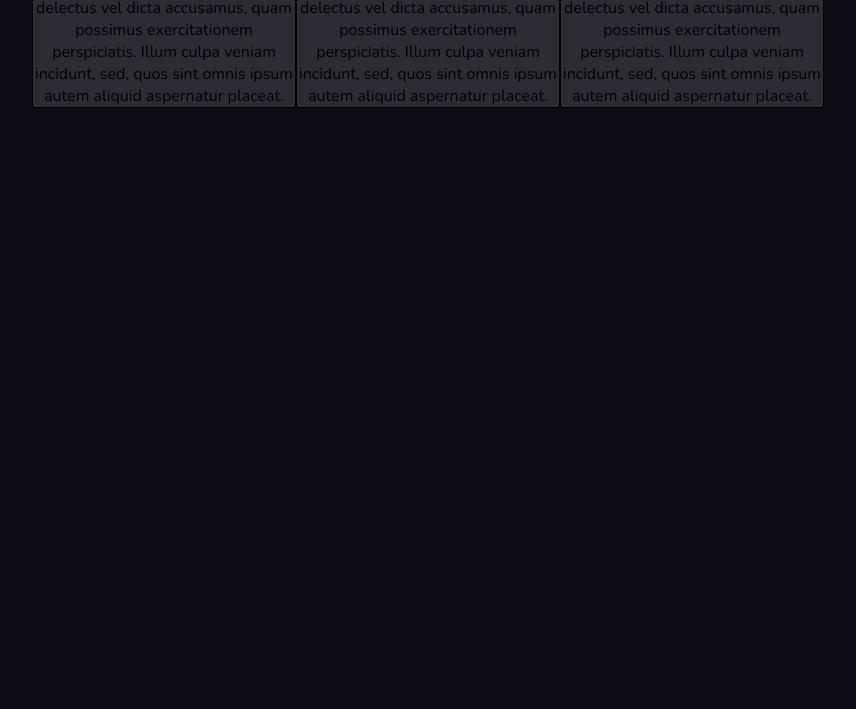
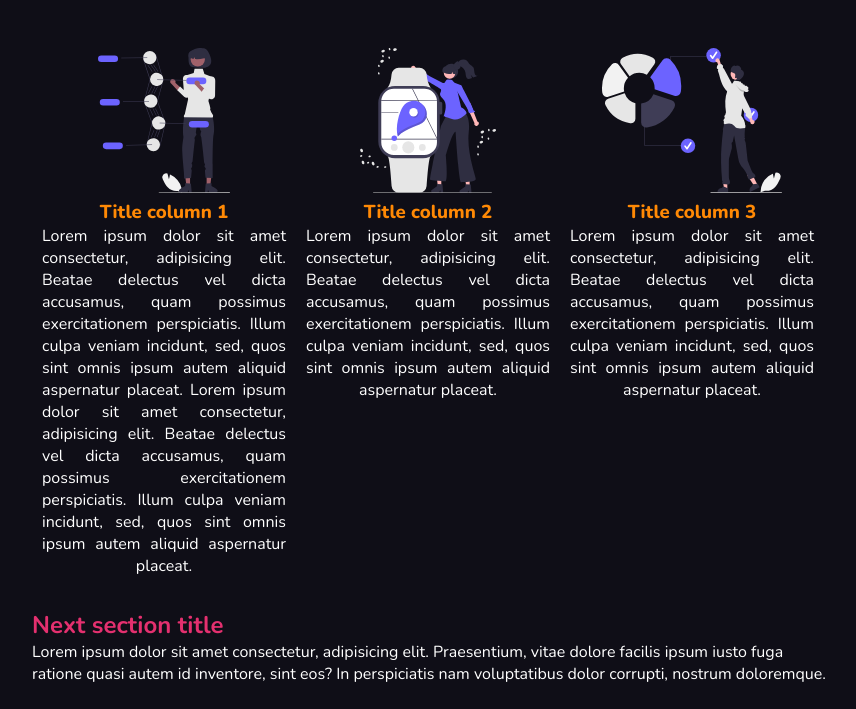
Before and after one commit to post-coder/layout-float-purtroppo, a plain HTML site: page index.html in a window 1280 px wide. Shown: the part 91-800 px from the top of the page, without its empty margins (208-1064 px from the left). Drawn offline with nearby package versions, Linux system fonts and the light colour scheme.

Commit message:
finished

```diff
--- a/css/style.css
+++ b/css/style.css
@@ -3,10 +3,11 @@
   padding: 0;
   box-sizing: border-box;
 }
-
 body {
   font-family: 'Nunito', sans-serif;
   background-color: #0f0e17;
+  color: white;
+  padding-top: 2em;
 }
 
 .float-left {
@@ -18,25 +19,46 @@ body {
 
 h1 {
   font-weight: 800;
-  color: #e4306f
+  color: #e4306f;
 
+  margin-bottom: 2em;
+}
+h2 {
+  color: #e4306f;
 }
 
 
 .container {
-  width: 800px;
+  max-width: 800px;
   margin: 0 auto;
 }
 
+main {
+  margin-bottom: 2em;
+}
+
 .col {
-  background-color: #ffffff20;
-  border: 1px solid black;
-  /* debug */
-
   width: 33%;
 
   text-align: center;
 
+  padding: 0 10px;
+}
+
+.col img {
+  height: 145px
+}
+
+.col h3 {
+  color: #ff8905;
+  text-align-last: center;
+  font-weight: 800;
+}
+
+.col p {
+  text-align: justify;
+  text-align-last: center;
+  /* text-align-initial: center; */
 }
 
 .clearfix::after {
--- a/index.html
+++ b/index.html
@@ -21,15 +21,44 @@
 
     <main class="clearfix">
       <div class="col float-left">
-        Lorem ipsum dolor sit amet consectetur, adipisicing elit. Beatae delectus vel dicta accusamus, quam possimus exercitationem perspiciatis. Illum culpa veniam incidunt, sed, quos sint omnis ipsum autem aliquid aspernatur placeat.
+        <img src="img/image1.svg" alt="immagine 1" class="col-img">
+        <h3>
+          Title column 1
+        </h3>
+        <p>
+          Lorem ipsum dolor sit amet consectetur, adipisicing elit. Beatae delectus vel dicta accusamus, quam possimus exercitationem perspiciatis. Illum culpa veniam incidunt, sed, quos sint omnis ipsum autem aliquid aspernatur placeat.
+          Lorem ipsum dolor sit amet consectetur, adipisicing elit. Beatae delectus vel dicta accusamus, quam possimus exercitationem perspiciatis. Illum culpa veniam incidunt, sed, quos sint omnis ipsum autem aliquid aspernatur placeat.
+
+        </p>
       </div>
       <div class="col float-left">
-        Lorem ipsum dolor sit amet consectetur, adipisicing elit. Beatae delectus vel dicta accusamus, quam possimus exercitationem perspiciatis. Illum culpa veniam incidunt, sed, quos sint omnis ipsum autem aliquid aspernatur placeat.
+        <img src="img/image2.svg" alt="immagine 2" class="col-img">
+        <h3>
+          Title column 2
+        </h3>
+        <p>
+          Lorem ipsum dolor sit amet consectetur, adipisicing elit. Beatae delectus vel dicta accusamus, quam possimus exercitationem perspiciatis. Illum culpa veniam incidunt, sed, quos sint omnis ipsum autem aliquid aspernatur placeat.
+        </p>
       </div>
       <div class="col float-left">
-        Lorem ipsum dolor sit amet consectetur, adipisicing elit. Beatae delectus vel dicta accusamus, quam possimus exercitationem perspiciatis. Illum culpa veniam incidunt, sed, quos sint omnis ipsum autem aliquid aspernatur placeat.
+        <img src="img/image3.svg" alt="immagine 3" class="col-img">
+        <h3>
+          Title column 3
+        </h3>
+        <p>
+          Lorem ipsum dolor sit amet consectetur, adipisicing elit. Beatae delectus vel dicta accusamus, quam possimus exercitationem perspiciatis. Illum culpa veniam incidunt, sed, quos sint omnis ipsum autem aliquid aspernatur placeat.
+        </p>
       </div>
     </main>
+
+    <footer>
+      <h2>
+        Next section title
+      </h2>
+      <p>
+        Lorem ipsum dolor sit amet consectetur, adipisicing elit. Praesentium, vitae dolore facilis ipsum iusto fuga ratione quasi autem id inventore, sint eos? In perspiciatis nam voluptatibus dolor corrupti, nostrum doloremque.
+      </p>
+    </footer>
   </div>
 
 </body>
```
